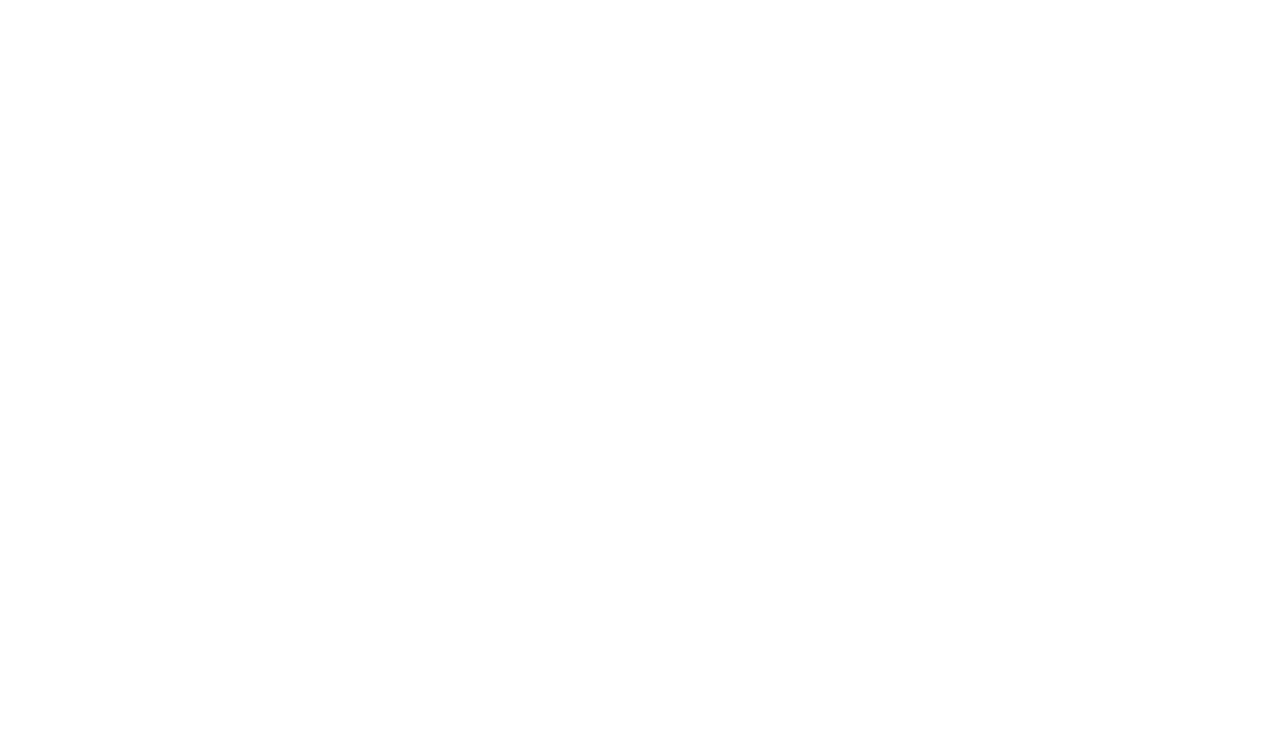
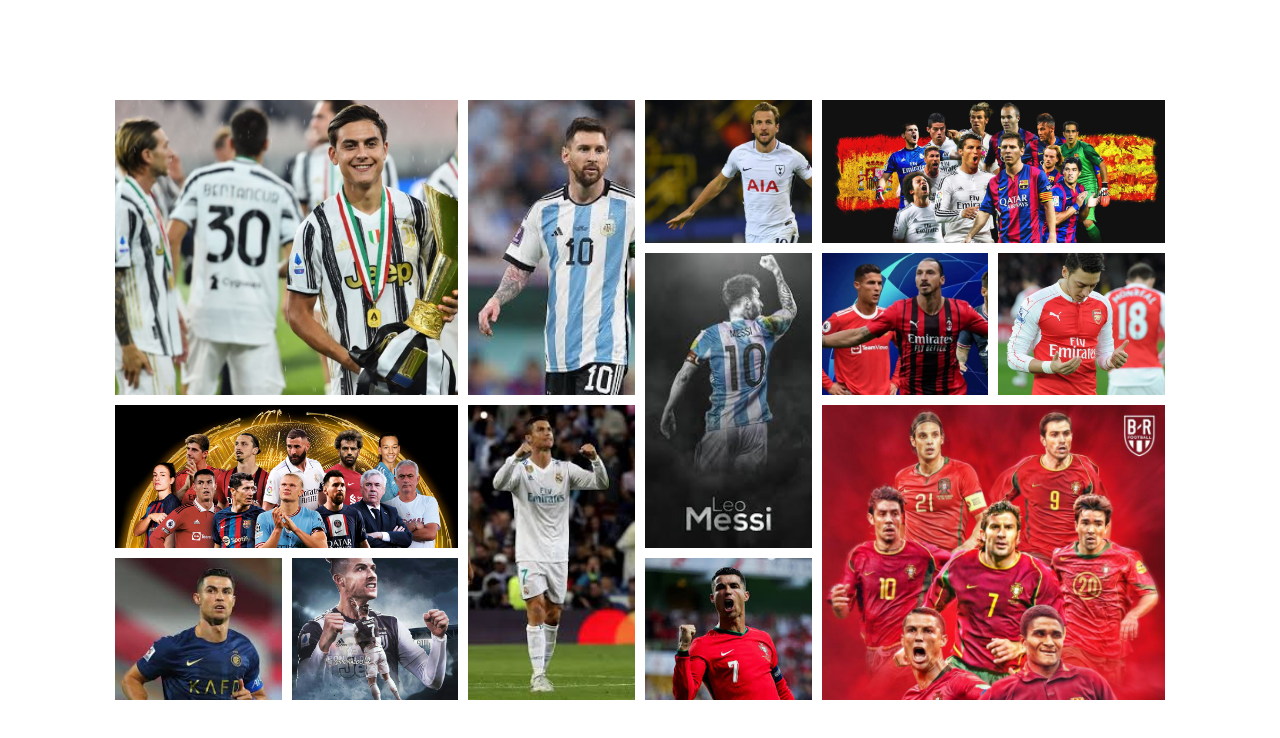
Before and after one commit to diyorbek200999/12-lesson-2-vazifa, a plain HTML site: page index.html in a window 1280 px wide. Drawn offline with Linux system fonts and the light colour scheme.

Commit message:
grid rasmlar

```diff
--- a/assets/css/main.css
+++ b/assets/css/main.css
@@ -12,26 +12,26 @@
     margin: 0 auto;
 }
 .row1 {
-    background-image: url(../images/katta\ rasm1.webp);
+    background-image: url(../images/1111.jpg);
     grid-area: row1;
     background-size: cover;
 }
 
 .row2 {
     background-size: cover;
-    background-image: url(../images/row.webp);
+    background-image: url(../images/row.jfif);
     grid-area: row2;
 
 }
 
 .row3 {
-    background-image: url(../images/8-rasm.jfif);
+    background-image: url(../images/8-rasm.jpg);
     grid-area: row3;
     background-size: cover;
 }
 
 .row4 {
-    background-image: url(../images/row4.jpg);
+    background-image: url(../images/4row.jpg);
     grid-area: row4;
     background-size: cover;
 }
@@ -43,19 +43,19 @@
 }
 
 .row6 {
-    background-image: url(../images/katta\ rasm4.jfif);
+    background-image: url(../images/row6.jpg);
     grid-area: row6;
     background-size: cover;
 }
 
 .row7 {
-    background-image: url(../images/5-rasm.jfif);
+    background-image: url(../images/5-rasm.jpg);
     grid-area: row7;
     background-size: cover;
 }
 
 .row8 {
-    background-image: url(../images/katta\ rasm2.jpg);
+    background-image: url(../images/8row.jpg);
     grid-area: row8;
     background-size: cover;
 }
@@ -64,6 +64,7 @@
     background-image: url(../images/7-rasm.jfif);
     grid-area: row9;
     background-size: cover;
+
 }
 
 .row10 {
@@ -79,7 +80,7 @@
 }
 
 .row12 {
-    background-image: url(../images/4-rasm.webp);
+    background-image: url(../images/4-rasm.jpg);
     grid-area: row12;
     background-size: cover;
 }
```
Also changed, not shown: assets/images/1-rasm.jfif (added), assets/images/1111.jpg (added), assets/images/1row.jpg (added), assets/images/2-rasm.jfif (added), assets/images/3-rasm.jpg (added), assets/images/4-rasm.jpg (added), assets/images/4row.jpg (added), assets/images/5-rasm.jpg (added), assets/images/7-rasm.jfif (added), assets/images/8-rasm.jpg (added), assets/images/8row.jpg (added), assets/images/messi.jfif (added), assets/images/rasm1.jfif (added), assets/images/row.jfif (added), 1 more files.
